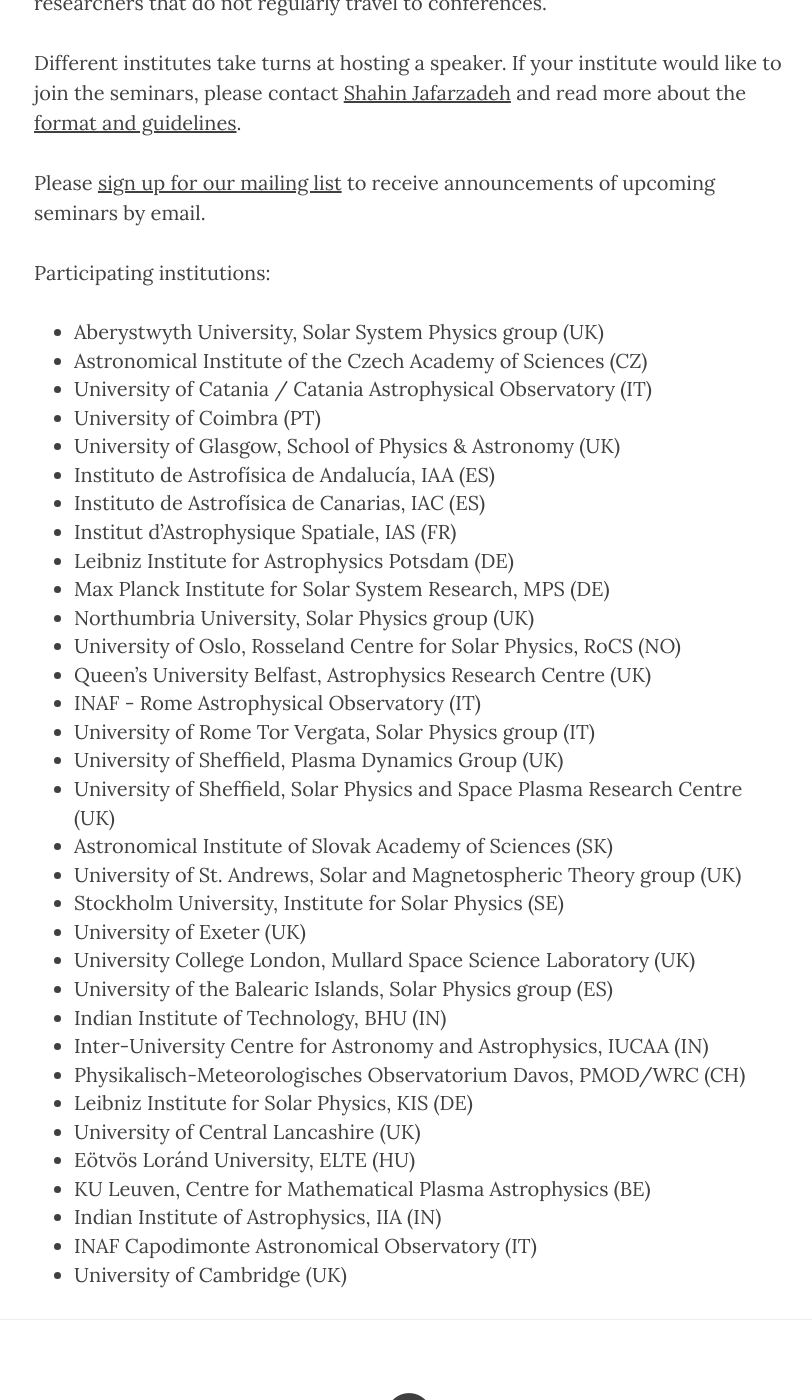
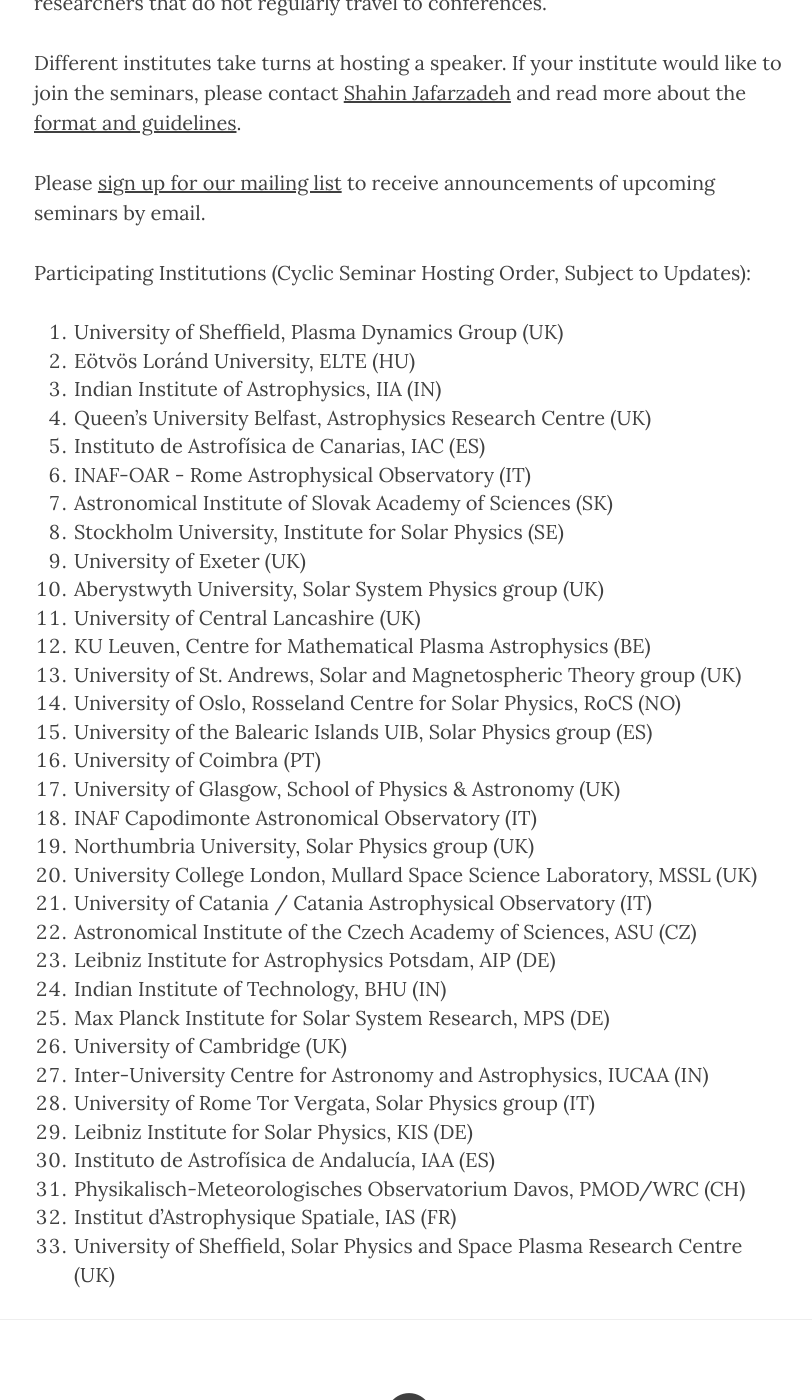
Before and after one commit to ITA-Solar/espos, a Jekyll site: the page built from about.md, in a window 1280 px wide and 1400 px high, scrolled down 694 px. Shown: the whole window, without its empty margins (231-1043 px from the left). Built offline with Jekyll 4.4.1, drawn with Linux system fonts in a browser that asks for light colours; nearby versions of some CDN libraries.

Commit message:
Update about.md

```diff
--- a/about.md
+++ b/about.md
@@ -11,38 +11,38 @@
 
 Please [sign up for our mailing list](https://sympa.uio.no/astro.uio.no/subscribe/espos-announce) to receive announcements of upcoming seminars by email.
 
-Participating institutions:
+Participating Institutions (Cyclic Seminar Hosting Order, Subject to Updates):
 
-* Aberystwyth University, Solar System Physics group (UK)
-* Astronomical Institute of the Czech Academy of Sciences (CZ)
-* University of Catania / Catania Astrophysical Observatory (IT)
-* University of Coimbra (PT)
-* University of Glasgow, School of Physics & Astronomy (UK)
-* Instituto de Astrofísica de Andalucía, IAA (ES)
-* Instituto de Astrofísica de Canarias, IAC (ES)
-* Institut d'Astrophysique Spatiale, IAS (FR)
-* Leibniz Institute for Astrophysics Potsdam (DE)
-* Max Planck Institute for Solar System Research, MPS (DE)
-* Northumbria University, Solar Physics group (UK)
-* University of Oslo, Rosseland Centre for Solar Physics, RoCS (NO)
-* Queen's University Belfast, Astrophysics Research Centre (UK)
-* INAF - Rome Astrophysical Observatory (IT)
-* University of Rome Tor Vergata, Solar Physics group (IT)
-* University of Sheffield, Plasma Dynamics Group (UK)
-* University of Sheffield, Solar Physics and Space Plasma Research Centre (UK)
-* Astronomical Institute of Slovak Academy of Sciences (SK)
-* University of St. Andrews, Solar and Magnetospheric Theory group (UK)
-* Stockholm University, Institute for Solar Physics (SE)
-* University of Exeter (UK)
-* University College London, Mullard Space Science Laboratory (UK)
-* University of the Balearic Islands, Solar Physics group (ES)
-* Indian Institute of Technology, BHU (IN)
-* Inter-University Centre for Astronomy and Astrophysics, IUCAA (IN)
-* Physikalisch-Meteorologisches Observatorium Davos, PMOD/WRC (CH)
-* Leibniz Institute for Solar Physics, KIS (DE)
-* University of Central Lancashire (UK)
-* Eötvös Loránd University, ELTE (HU)
-* KU Leuven, Centre for Mathematical Plasma Astrophysics (BE)
-* Indian Institute of Astrophysics, IIA (IN)
-* INAF Capodimonte Astronomical Observatory (IT)
-* University of Cambridge (UK)
+1. University of Sheffield, Plasma Dynamics Group (UK)
+2. Eötvös Loránd University, ELTE (HU)
+3. Indian Institute of Astrophysics, IIA (IN)
+4. Queen’s University Belfast, Astrophysics Research Centre (UK)
+5. Instituto de Astrofísica de Canarias, IAC (ES)
+6. INAF-OAR - Rome Astrophysical Observatory (IT)
+7. Astronomical Institute of Slovak Academy of Sciences (SK)
+8. Stockholm University, Institute for Solar Physics (SE)
+9. University of Exeter (UK)
+10. Aberystwyth University, Solar System Physics group (UK)
+11. University of Central Lancashire (UK)
+12. KU Leuven, Centre for Mathematical Plasma Astrophysics (BE)
+13. University of St. Andrews, Solar and Magnetospheric Theory group (UK)
+14. University of Oslo, Rosseland Centre for Solar Physics, RoCS (NO)
+15. University of the Balearic Islands UIB, Solar Physics group (ES)
+16. University of Coimbra (PT)
+17. University of Glasgow, School of Physics & Astronomy (UK)
+18. INAF Capodimonte Astronomical Observatory (IT)
+19. Northumbria University, Solar Physics group (UK)
+20. University College London, Mullard Space Science Laboratory, MSSL (UK)
+21. University of Catania / Catania Astrophysical Observatory (IT)
+22. Astronomical Institute of the Czech Academy of Sciences, ASU (CZ)
+23. Leibniz Institute for Astrophysics Potsdam, AIP (DE)
+24. Indian Institute of Technology, BHU (IN)
+25. Max Planck Institute for Solar System Research, MPS (DE)
+26. University of Cambridge (UK)
+27. Inter-University Centre for Astronomy and Astrophysics, IUCAA (IN)
+28. University of Rome Tor Vergata, Solar Physics group (IT)
+29. Leibniz Institute for Solar Physics, KIS (DE)
+30. Instituto de Astrofísica de Andalucía, IAA (ES)
+31. Physikalisch-Meteorologisches Observatorium Davos, PMOD/WRC (CH)
+32. Institut d’Astrophysique Spatiale, IAS (FR)
+33. University of Sheffield, Solar Physics and Space Plasma Research Centre (UK)
```
